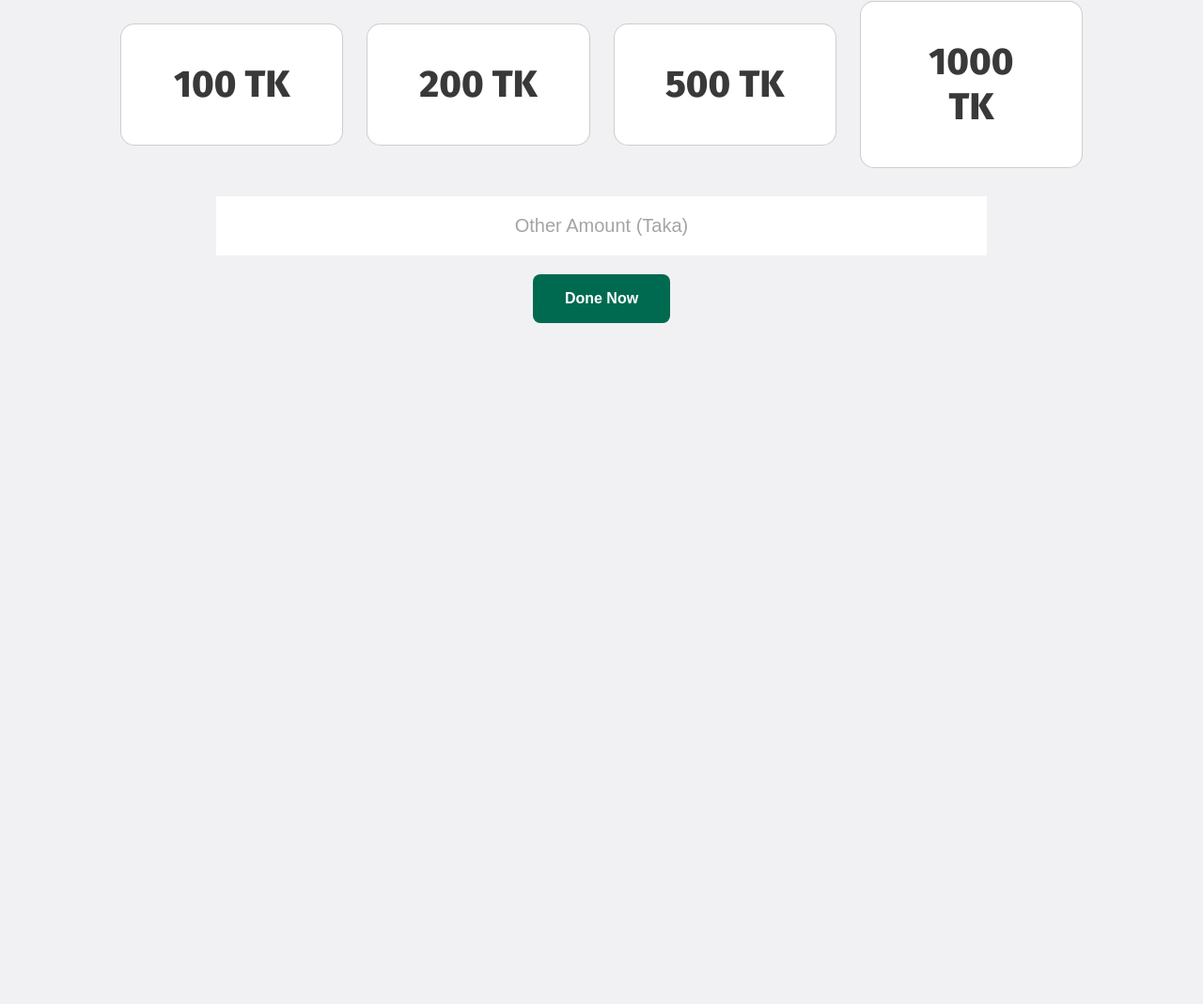
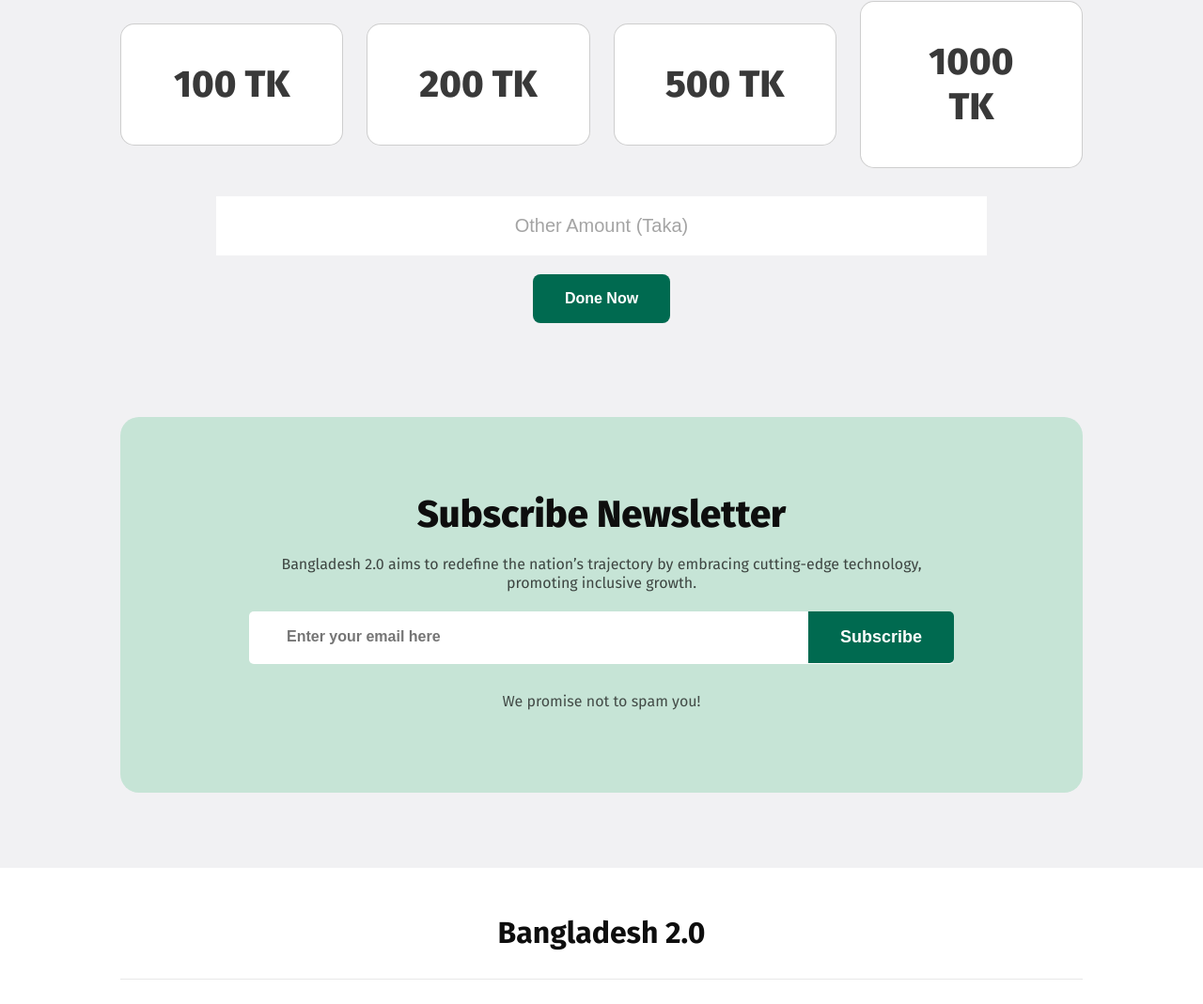
Before and after one commit to tamzid1011/Assignment, a plain HTML site: page index.html in a window 1280 px wide. Shown: the part 3899-4968 px from the top of the page at 94% size. Before the commit the page ends 4263 px from the top, so only its background shows below. Drawn offline with Linux system fonts and the light colour scheme.

Commit message:
added footer

```diff
--- a/index.html
+++ b/index.html
@@ -203,6 +203,41 @@
                 <button class="donate-btn">Done Now</button>
             </div>
         </section>
+                <!-- section 04 end here  -->
+
+
+                <!-- section 05 start here  -->
+        <section class="subscribe-section">
+            <div class="subscribe">
+                <h2 class="subscribe-title">
+                    Subscribe Newsletter
+                </h2>
+                <p class="subscribe-description">
+                    Bangladesh 2.0 aims to redefine the nation’s trajectory by embracing cutting-edge technology, promoting inclusive growth.
+                </p>
+                <div class="sent-section">
+                    <input type="email" placeholder="Enter your email here" class="sent-mail">
+                    <button class="subscribe-btn">Subscribe</button>
+                </div>
+                <p class="promiss">We promise not to spam you!</p>
+            </div>
+        </section>
     </main>
+                <!-- Main section end here  -->
+
+
+                <!-- Footer start here  -->
+    <footer>
+        <div class="footer-container">
+            <h2 class="footer-title">
+                Bangladesh 2.0
+            </h2>
+            <div class="footer-icon">
+                <img src="./assets/facebook.png" alt="facebook">
+                <img src="./assets/instagram.png" alt="instagram">
+                <img src="./assets/x.png" alt="x">
+            </div>
+        </div>
+    </footer>
 </body>
 </html>
--- a/style.css
+++ b/style.css
@@ -364,3 +364,89 @@ main {
     border-radius: 8px;
     margin: 20px 0px;
 }
+
+/* section 04 style end here  */
+
+
+/* section 05 style start here  */
+.subscribe-section{
+    background-color: var(--secColor);
+    padding: 80px 0px;
+    margin: 80px 0px;
+    border-radius: 20px;
+}
+.subscribe{
+    width: 750px;
+    height: 240px;
+    margin: 0 auto;
+    text-align: center;
+}
+.subscribe-title{
+    font-size: 40px;
+    font-weight: 800;
+    margin-bottom: 19px;
+}
+.subscribe-description{
+    font-size: 16px;
+    font-weight: 400;
+    line-height: 20px;
+    color: #0e0e0ebd;
+    margin-bottom: 20px;
+}
+.sent-section{
+
+    position:relative;
+}
+.sent-mail{
+    font-size: 16px;
+    font-weight: 600;
+    color: #0e0e0e52;
+    padding: 18px 0px 20px 40px;
+    width: 100%;
+    border: none;
+    border-radius: 5px;
+}
+
+.subscribe-btn{
+    padding: 17px 34px;
+    position: absolute;
+    right: 0;
+    top: 0px;
+    border: none;
+    border-radius: 0px 5px 5px 0px;
+    color: var(--primaryColor);
+    font-size: 18px;
+    font-weight: 600;
+    background-color: var(--thirdColor);
+}
+.promiss{
+    margin-top: 30px;
+    font-size: 16px;
+    font-weight: 400;
+    color: #0e0e0eb6;
+}
+/* Main section style end here  */
+
+
+/* Footer style start here  */
+footer{
+    background-color: var(--primaryColor);
+}
+.footer-container{
+    width: 80%;
+    padding: 50px 0px;
+    margin: 0 auto;
+    text-align: center;
+}
+.footer-title{
+    font-size: 32px;
+    font-weight: 700;
+    padding-bottom: 30px;
+    border-bottom: 1px solid #0e0e0e18;
+}
+.footer-icon{
+    margin-top: 32px;
+}
+.footer-icon img{
+    margin-right: 25px;
+}
```
